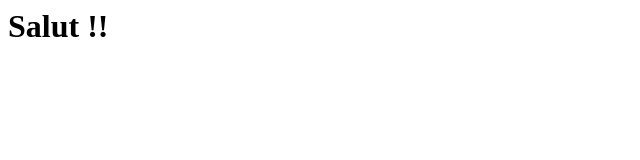
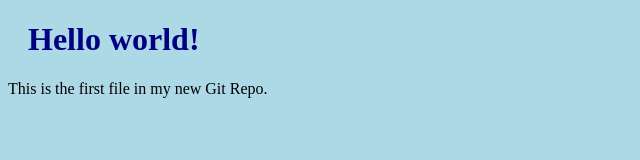
Before and after one commit to LukiEnLive/projetTest, a plain HTML site: page index.html in a window 1280 px wide. Shown: the whole page, without its empty margins (0-640 px from the left). Drawn offline with Linux system fonts and the light colour scheme.

Commit message:
New html et css

```diff
--- /dev/null
+++ b/bluestyle.css
@@ -0,0 +1,8 @@
+body {
+    background-color: lightblue;
+}
+
+h1 {
+    color: navy;
+    margin-left: 20px;
+}
--- a/index.html
+++ b/index.html
@@ -1 +1,14 @@
-<h1> Salut !! <h1>
+<!DOCTYPE html>
+<html>
+
+<head>
+    <title>Hello World!</title>
+    <link rel="stylesheet" href="bluestyle.css">
+</head>
+
+<body>
+    <h1>Hello world!</h1>
+    <p>This is the first file in my new Git Repo.</p>
+</body>
+
+</html>
```
Also changed, not shown: 1 other file.
